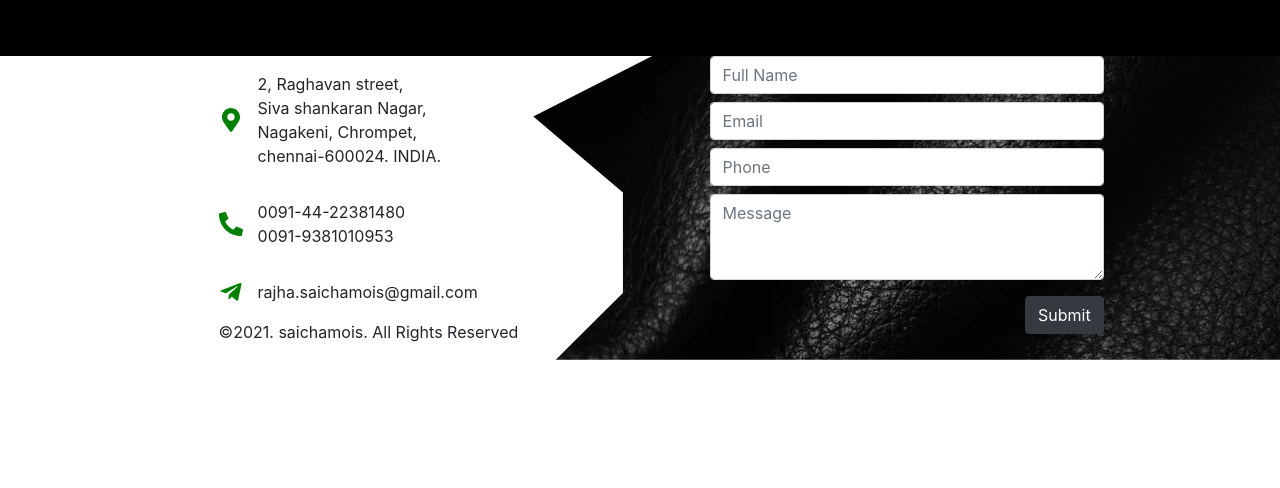
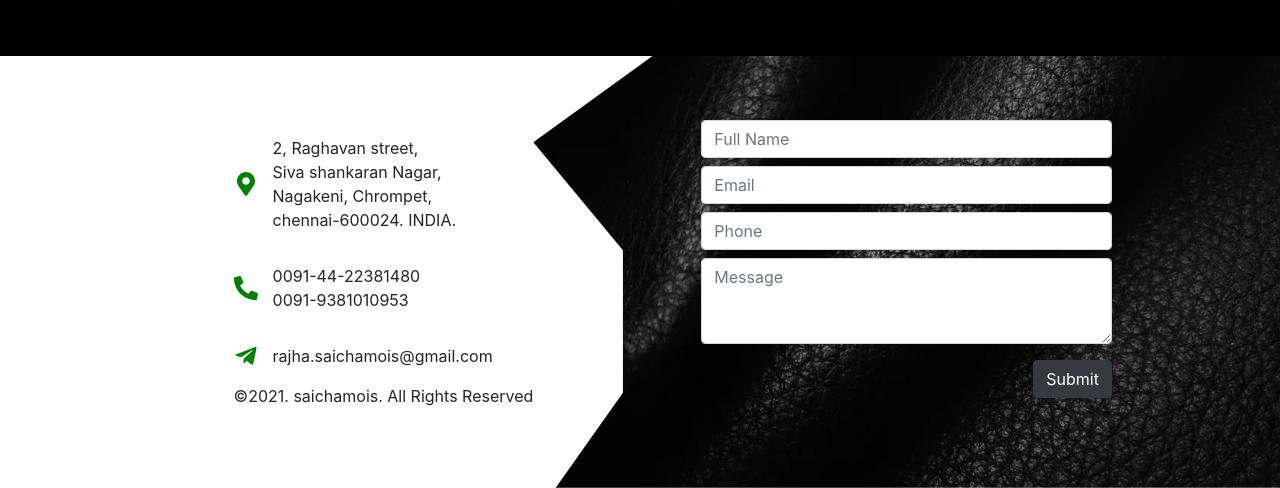
Before and after one commit to Srikanth-Reddy20/SaiChamois, a React (Create React App) app: page / in a window 1280 px wide. Shown: the part 905-1393 px from the top of the page. Before the commit the page ends 1265 px from the top, so only its background shows below. Built offline with nearby package versions, Linux system fonts and the light colour scheme.

Commit message:
design rework

```diff
--- a/src/Components/Footer/Footer.css
+++ b/src/Components/Footer/Footer.css
@@ -20,7 +20,11 @@
     clip-path: polygon(16% 0, 100% 0, 100% 100%, 3% 100%, 12% 78%, 12% 45%, 0 20%);
     background: url("./Leather-3.jpg");
     background-size: cover;
+    padding: 5% 0;
 }
 .form{
     width: 55%;
 }
+.address{
+    padding: 5% 0;
+}
--- a/src/Components/Footer/Footer.js
+++ b/src/Components/Footer/Footer.js
@@ -11,7 +11,7 @@ function footer() {
           <div className="footer-container" fluid>
             <div className="d-flex justify-content-center">
 
-                <div className="d-flex justify-content-end col-5">
+                <div className="d-flex justify-content-end col-5 address">
                 <div>
                 <div className="d-flex align-content-center align-items-center
                 footer-text"><FaMapMarkerAlt  className="contact-icon"/>
```
